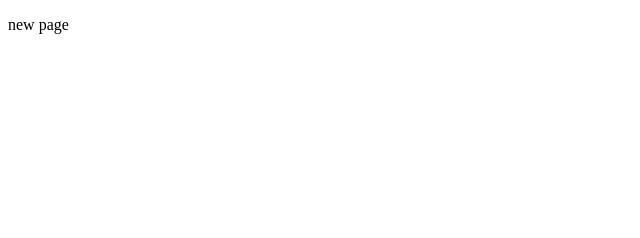
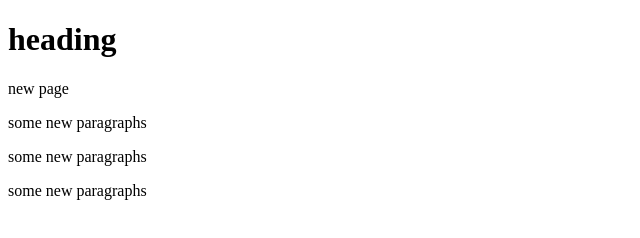
Before and after one commit to timu-ryan/git-learning, a plain HTML site: page index.html in a window 1280 px wide. Shown: the whole page, without its empty margins (0-640 px from the left). Drawn offline with Linux system fonts and the light colour scheme.

Commit message:
add some layout

```diff
--- a/index.html
+++ b/index.html
@@ -6,6 +6,10 @@
   <title>Document</title>
 </head>
 <body>
+  <h1>heading</h1>
   <p>new page</p>
+  <p>some new paragraphs</p>
+  <p>some new paragraphs</p>
+  <p>some new paragraphs</p>
 </body>
 </html>
```
